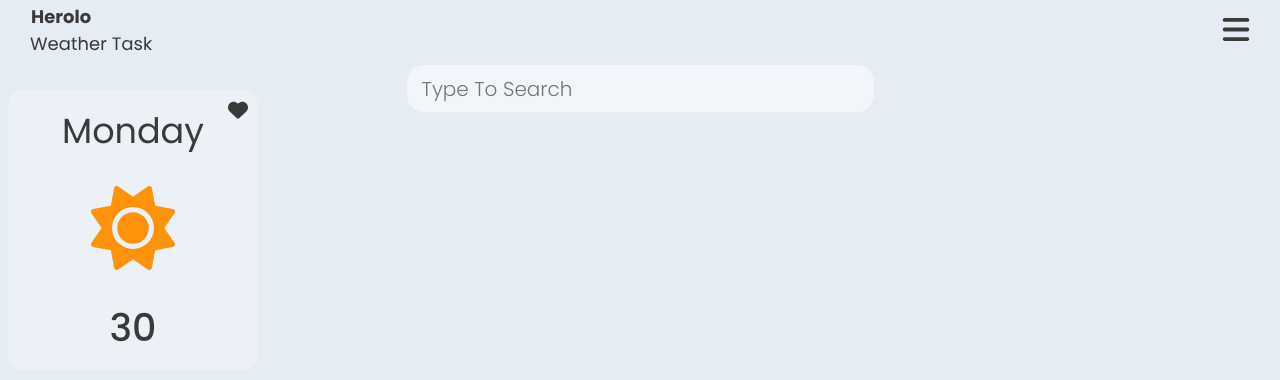
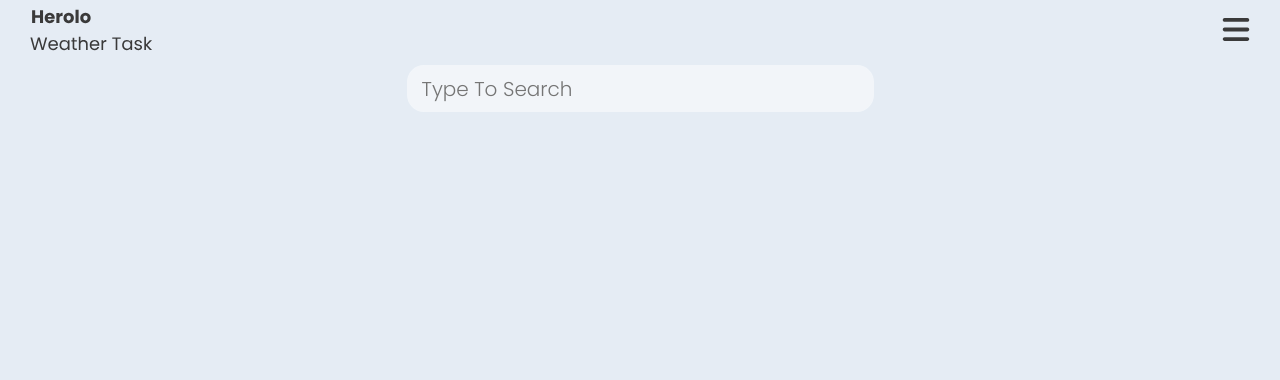
Before and after one commit to AlisaZil/Alisa-Zilberman-06-02-24, an Angular app: page / in a window 1280 px wide. Shown: the top 380 px of the page. Built offline with nearby package versions, Linux system fonts and the light colour scheme.

Commit message:
remove(unused code)

```diff
--- a/src/app/app.component.html
+++ b/src/app/app.component.html
@@ -29,8 +29,3 @@
     </div>
 
 </div>
-
-<weather-card class="we"
-[card]="{ name: 'Monday', icon: 'sun', temp: 30, isFave:true, isClickble:true, size:'large' }">
-
-</weather-card>
```
